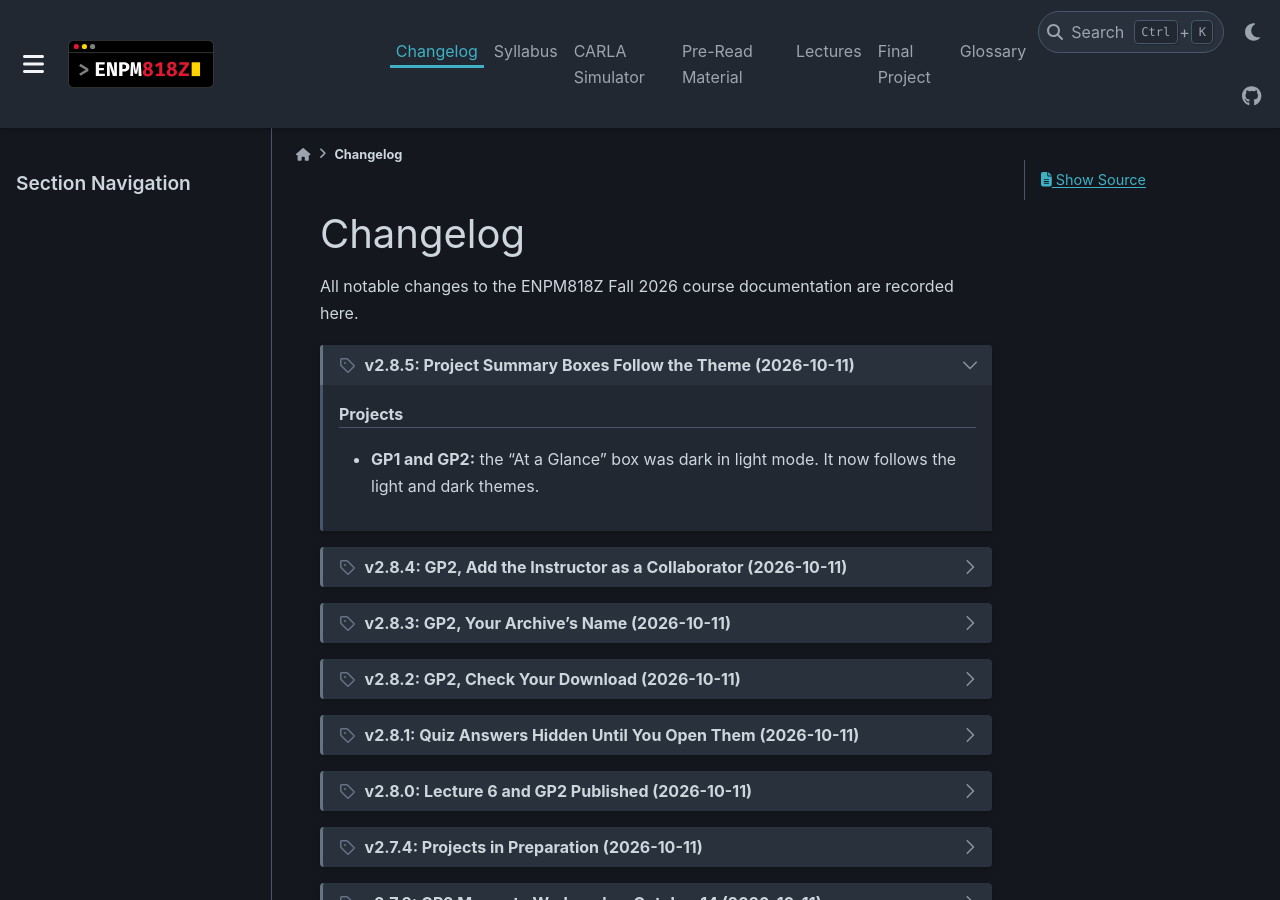
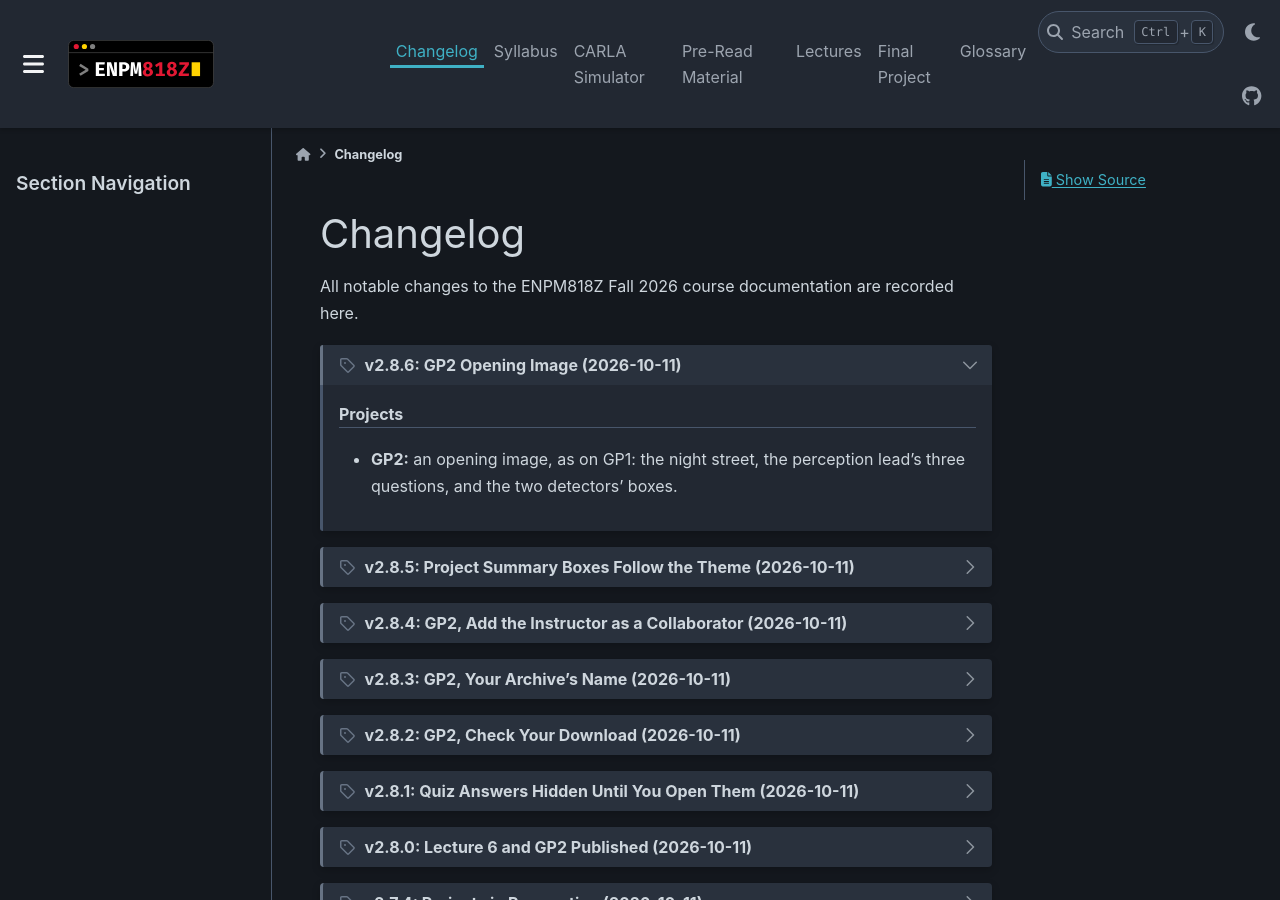
Before and after one commit to zeidk/enpm818z-fall-2026-docs, a Sphinx documentation site: the page built from docs/source/changelog/changelog.rst, in a window 1280 px wide and 900 px high. Built offline with Sphinx 7.4.7 and the PyData theme 0.15.4, drawn with Linux system fonts in a browser that asks for light colours; pages that are not in the unit, such as notebooks, are missing from menus.

Commit message:
GP2: opening image, as on GP1
v2.8.6 changelog.

```diff
--- a/docs/source/changelog/changelog.rst
+++ b/docs/source/changelog/changelog.rst
@@ -5,10 +5,19 @@ Changelog
 All notable changes to the ENPM818Z Fall 2026 course documentation are recorded here.
 
 
+.. dropdown:: v2.8.6: GP2 Opening Image (2026-10-11)
+   :icon: tag
+   :class-container: sd-border-success
+   :open:
+
+   .. rubric:: Projects
+
+   - **GP2:** an opening image, as on GP1: the night street, the
+     perception lead's three questions, and the two detectors' boxes.
+
 .. dropdown:: v2.8.5: Project Summary Boxes Follow the Theme (2026-10-11)
    :icon: tag
    :class-container: sd-border-success
-   :open:
 
    .. rubric:: Projects
 
```
Also changed, not shown: docs/source/assignments/gp2.rst (+10 -0 lines), 1 other file.
